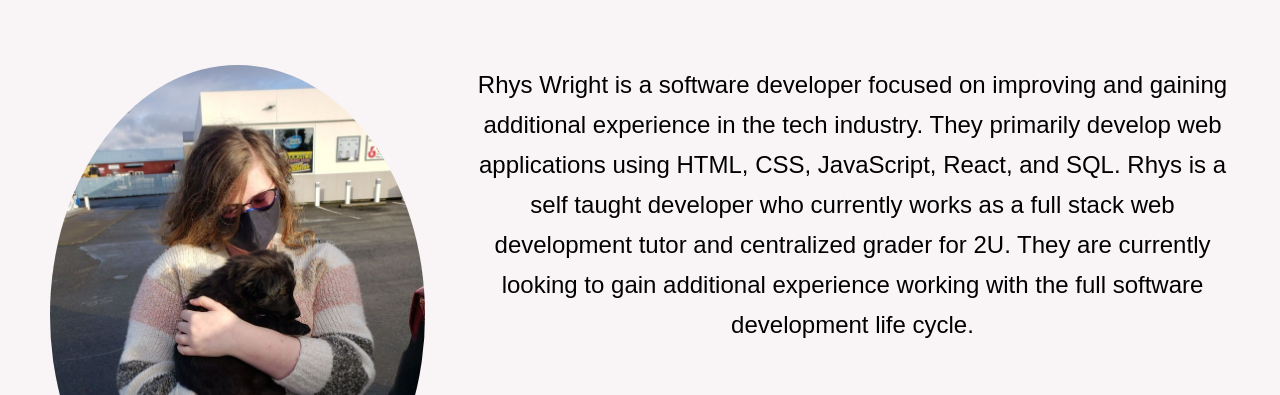
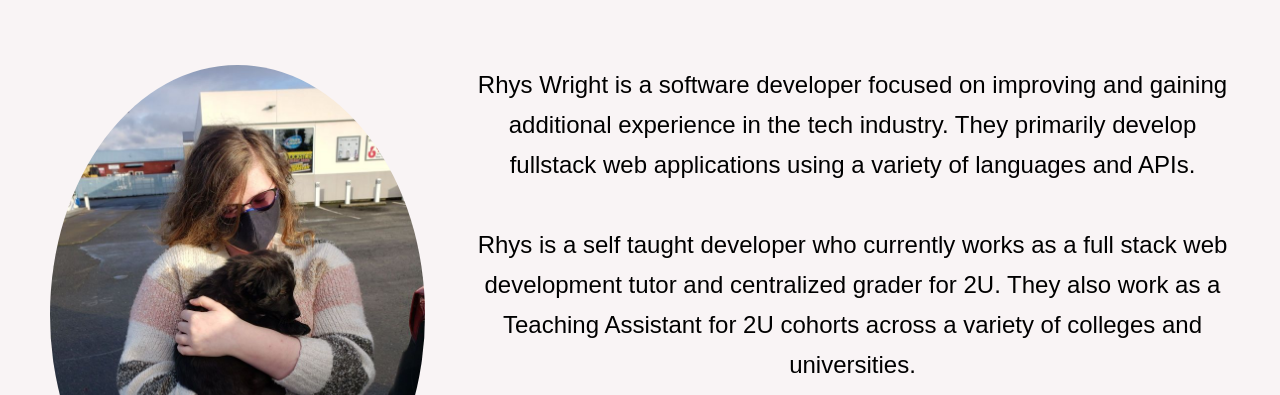
Before and after one commit to Fikcup/react-portfolio, a React (Create React App) app: page / in a window 1280 px wide. Shown: the part 404-799 px from the top of the page. Built offline with nearby package versions, Linux system fonts and the light colour scheme; a web font is replaced by a local one.

Commit message:
refactor : improved about me paragraph

```diff
--- a/src/components/About/index.js
+++ b/src/components/About/index.js
@@ -8,7 +8,11 @@ const About = () => {
 
             <img src="../assets/profile-picture.jpg" alt="Rhys Wright" id="profileImg"/>
 
-            <p>Rhys Wright is a software developer focused on improving and gaining additional experience in the tech industry. They primarily develop web applications using HTML, CSS, JavaScript, React, and SQL. Rhys is a self taught developer who currently works as a full stack web development tutor and centralized grader for 2U. They are currently looking to gain additional experience working with the full software development life cycle.</p>
+            <p>Rhys Wright is a software developer focused on improving and gaining additional experience in the tech industry. They primarily develop fullstack web applications using a variety of languages and APIs.<br /><br />
+
+            Rhys is a self taught developer who currently works as a full stack web development tutor and centralized grader for 2U. They also work as a Teaching Assistant for 2U cohorts across a variety of colleges and universities.<br /><br />
+
+            They are currently seeking opportunities to gain additional experience working with the full software development life cycle and a development team.</p>
         </section>
     );
 }
```
